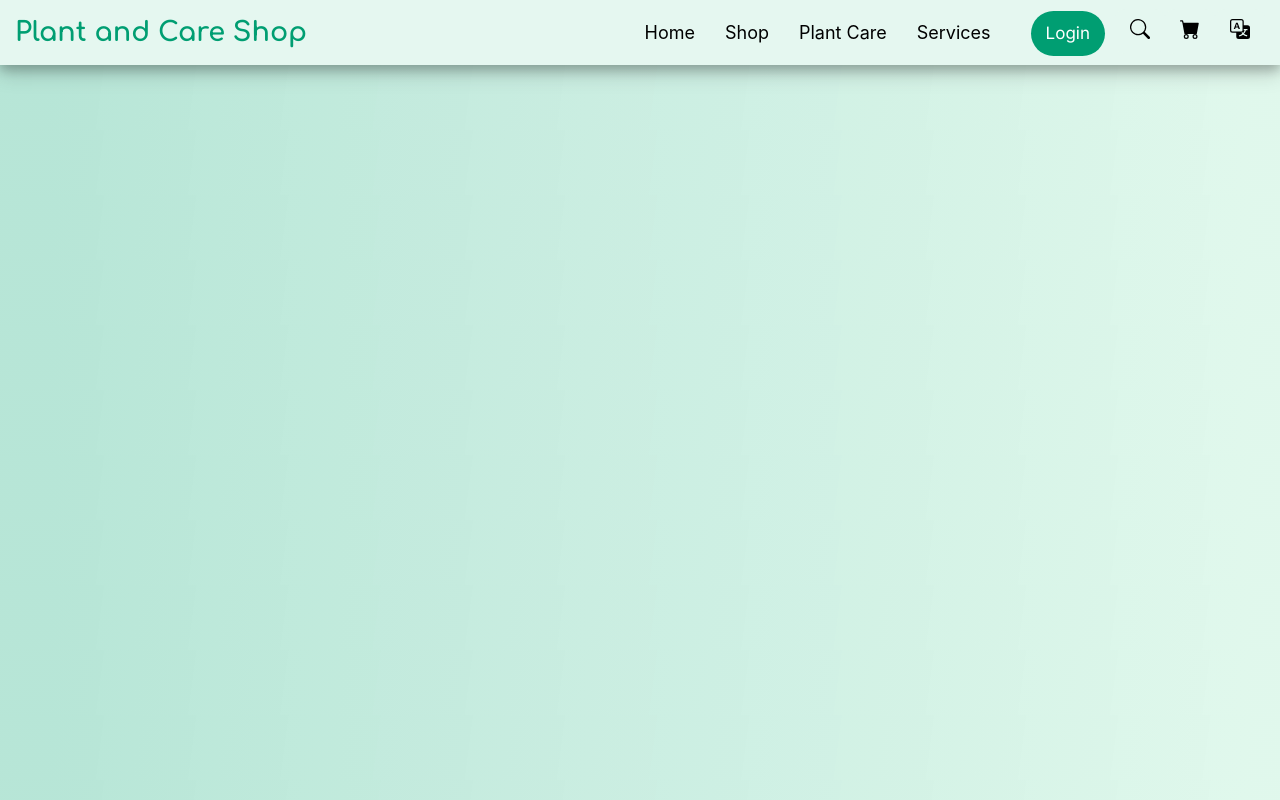
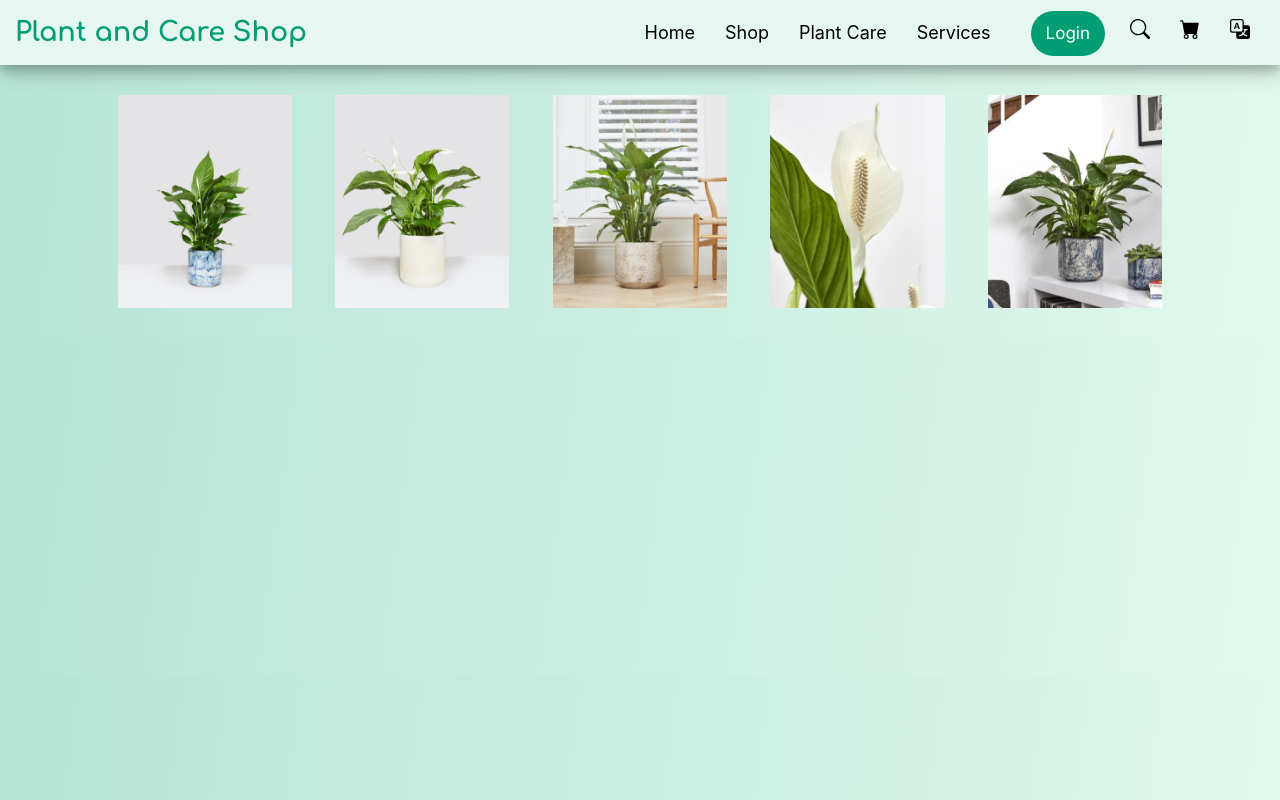
Before and after one commit to yar-24/plant-care-shop, a React (Create React App) app: page /detail-product in a window 1280 px wide. Built offline with nearby package versions, Linux system fonts and the light colour scheme.

Commit message:
Detail Product

```diff
--- a/src/Navigation/index.js
+++ b/src/Navigation/index.js
@@ -2,6 +2,7 @@ import React from 'react'
 import { Routes, Route } from 'react-router-dom'
 import { Home, Login, Shop, PlantCare, Services, Register, ForgotPassword } from '../pages'
 import Header from '../components/Header'
+import DetailProduct from '../pages/DetailProduct'
 
 
 const Navigation = () => {
@@ -15,6 +16,7 @@ const Navigation = () => {
             <Route element={<Services/>} path="/services"/>
             <Route element={<PlantCare/>} path="/plant-care"/>
             <Route element={<Shop/>} path="/shop"/>
+            <Route element={<DetailProduct/>} path="/detail-product"/>
             <Route element={<ForgotPassword/>} path="/forgot-password"/>
 
         </Routes>
--- /dev/null
+++ b/src/pages/DetailProduct.js
@@ -0,0 +1,21 @@
+/* eslint-disable jsx-a11y/alt-text */
+import React from 'react'
+import { Photo, Photo1, Photo2, Photo3, Photo4 } from "../images/img";
+
+
+const DetailProduct = () => {
+  return (
+    <div className='shop'>
+        <div className='photos'>
+          <img src={Photo}/>
+          <img src={Photo1}/>
+          <img src={Photo2}/>
+          <img src={Photo3}/>
+          <img src={Photo4}/>
+
+        </div>
+    </div>
+  )
+}
+
+export default DetailProduct
```
